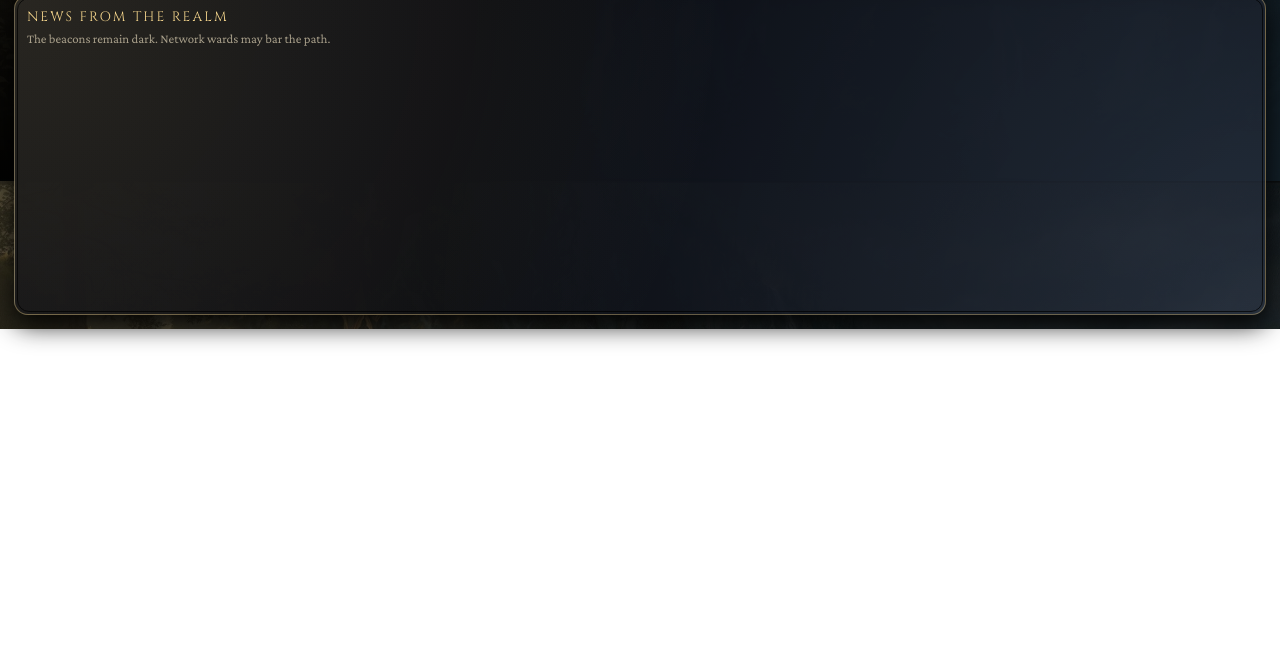
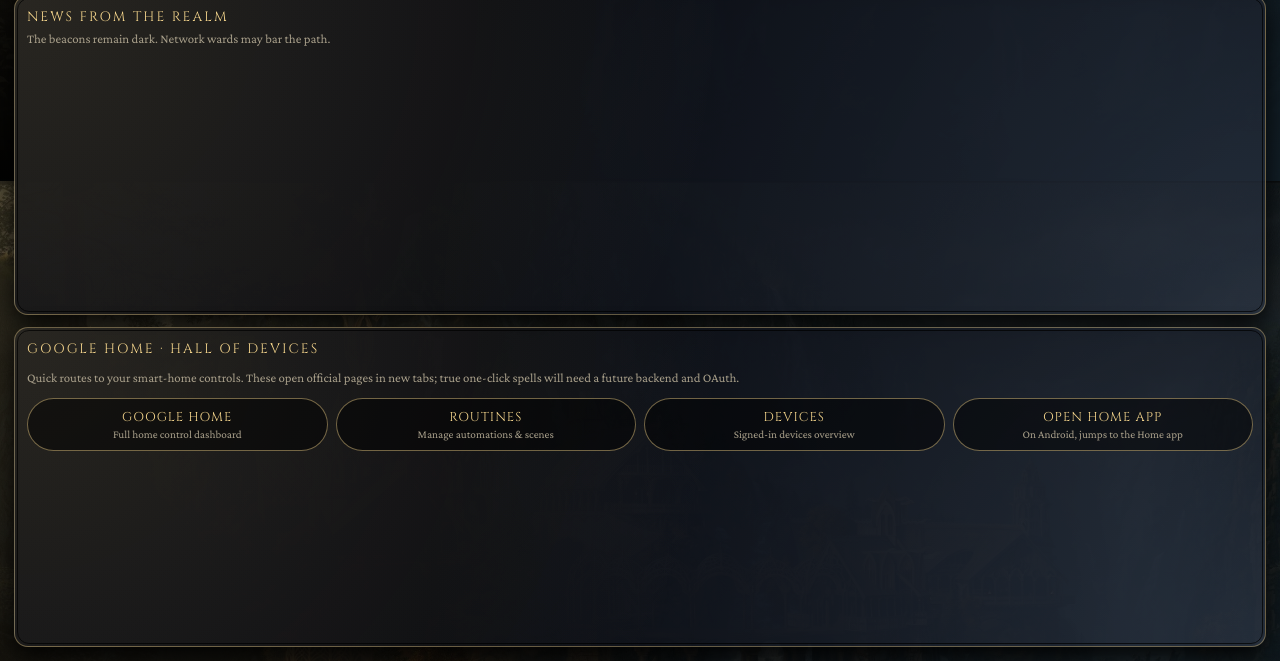
Before and after one commit to abdickers/HomePage, a plain HTML site: page index.html in a window 1280 px wide. Shown: the part 619-1280 px from the top of the page. Before the commit the page ends 948 px from the top, so only its background shows below. Drawn offline with nearby package versions, Linux system fonts and the light colour scheme; no server answers.

Commit message:
Update index.html

```diff
--- a/index.html
+++ b/index.html
@@ -166,7 +166,7 @@
       background: rgba(242,211,139,0.12);
     }
 
-    /* Main layout: 2 cols, then wide news row */
+    /* Main layout: 2 cols, then wide rows */
     .layout {
       padding: 14px;
       display: grid;
@@ -211,7 +211,6 @@
       pointer-events: none;
     }
 
-    /* subtle elven corner glows */
     .panel::after {
       content: "";
       position: absolute;
@@ -309,6 +308,46 @@
       color: var(--muted);
     }
 
+    /* Google Home control grid */
+    .home-grid {
+      display: flex;
+      flex-wrap: wrap;
+      gap: 8px;
+      margin-top: 8px;
+    }
+
+    .home-btn {
+      flex: 1 1 160px;
+      padding: 10px 12px;
+      border-radius: 999px;
+      border: 1px solid rgba(242,211,139,0.45);
+      background: rgba(0,0,0,0.5);
+      color: var(--accent);
+      font-family: "Cinzel", serif;
+      font-size: 0.8rem;
+      letter-spacing: 0.08em;
+      text-transform: uppercase;
+      cursor: pointer;
+      text-align: center;
+      transition: background 0.12s ease-out, transform 0.12s ease-out, box-shadow 0.12s ease-out;
+    }
+
+    .home-btn span {
+      display: block;
+      font-family: "Crimson Pro", serif;
+      font-size: 0.7rem;
+      letter-spacing: normal;
+      text-transform: none;
+      color: var(--muted);
+      margin-top: 2px;
+    }
+
+    .home-btn:hover {
+      background: rgba(242,211,139,0.16);
+      transform: translateY(-1px);
+      box-shadow: 0 10px 20px rgba(0,0,0,0.8);
+    }
+
     @media (max-width: 900px) {
       .layout { grid-template-columns: 1fr; grid-auto-rows: minmax(260px, auto); }
       .panel.wide { grid-column: 1 / 2; max-height: none; }
@@ -379,6 +418,38 @@
     <div class="panel wide">
       <div class="panel-title">News from the Realm</div>
       <div id="foxNewsContainer" class="muted">Scanning the beacons…</div>
+    </div>
+
+    <!-- GOOGLE HOME CONTROL: full width under news -->
+    <div class="panel wide">
+      <div class="panel-title">Google Home · Hall of Devices</div>
+      <p class="muted">
+        Quick routes to your smart-home controls. These open official pages in new tabs;
+        true one-click spells will need a future backend and OAuth.
+      </p>
+      <div class="home-grid">
+        <button class="home-btn" onclick="window.open('https://home.google.com','_blank')">
+          Google Home
+          <span>Full home control dashboard</span>
+        </button>
+
+        <button class="home-btn" onclick="window.open('https://home.google.com/routines','_blank')">
+          Routines
+          <span>Manage automations & scenes</span>
+        </button>
+
+        <button class="home-btn" onclick="window.open('https://myaccount.google.com/device-activity','_blank')">
+          Devices
+          <span>Signed-in devices overview</span>
+        </button>
+
+        <!-- Android-only deep link; harmless elsewhere -->
+        <button class="home-btn"
+          onclick="window.open('intent://home.google.com/#Intent;scheme=https;package=com.google.android.apps.chromecast.app;end','_blank')">
+          Open Home App
+          <span>On Android, jumps to the Home app</span>
+        </button>
+      </div>
     </div>
 
   </div>
@@ -476,12 +547,12 @@
 
     window.addEventListener("scroll", () => {
       const y = window.scrollY || window.pageYOffset;
-      const max = 220; // how far before max fade
+      const max = 220;
       const t = Math.min(y / max, 1);
 
       const opacity = 1 - t * 0.6;
-      const bannerOffset = -t * 18; // move banner slightly up
-      const barOffset = t * 5;      // move bar slightly down
+      const bannerOffset = -t * 18;
+      const barOffset = t * 5;
 
       banner.style.opacity = opacity.toString();
       banner.style.transform = `translateY(${bannerOffset}px)`;
```
